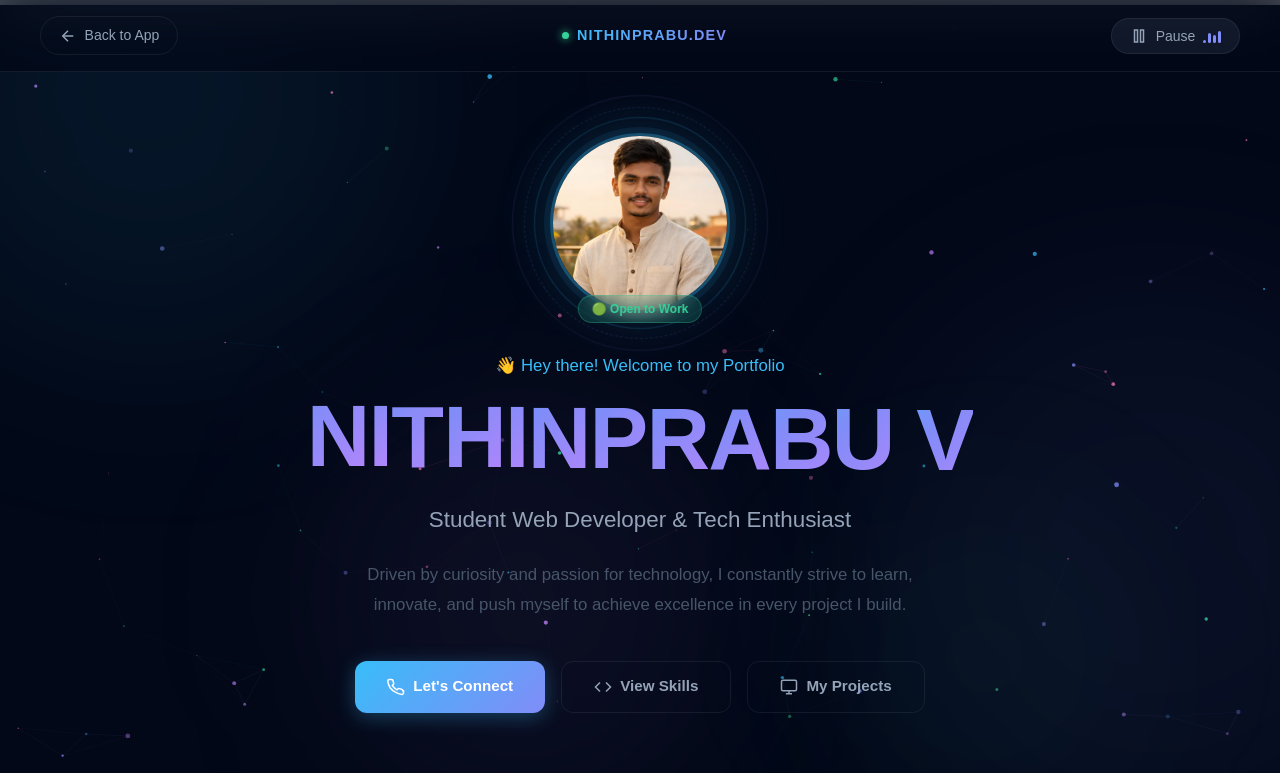
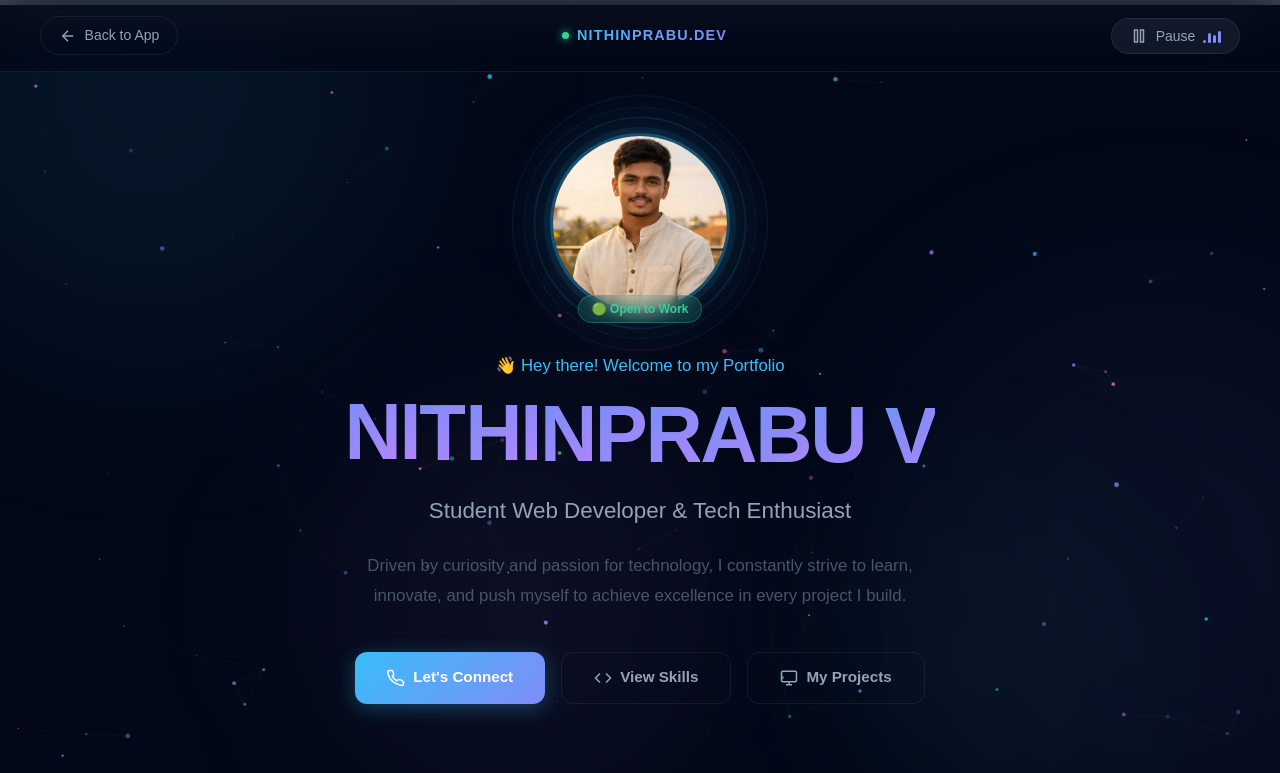
Before and after one commit to Nithinhelloweb/CGPA_REACT_V1, a React (Vite) app in the folder cgpa-calculator-react/: page /developer in a window 1280 px wide. Shown: the top 773 px of the page. Built offline with nearby package versions, Linux system fonts and the light colour scheme; no server answers.

Commit message:
Added the new version

```diff
--- a/cgpa-calculator-react/src/pages/DeveloperInfo.css
+++ b/cgpa-calculator-react/src/pages/DeveloperInfo.css
@@ -212,12 +212,12 @@
     margin-bottom: 1rem; font-weight: 500;
 }
 
-/* Animated name */
 .hero-name {
-    font-size: clamp(2.8rem, 7vw, 5.5rem);
+    font-size: clamp(1.8rem, 6.2vw, 5.5rem);
     font-weight: 700; line-height: 1.05;
-    letter-spacing: -0.02em;
+    letter-spacing: -0.03em;
     margin-bottom: 1rem;
+    white-space: nowrap;
 }
 .char {
     display: inline-block;
```
